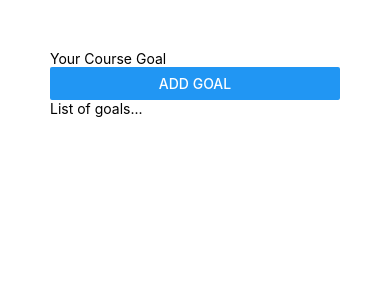
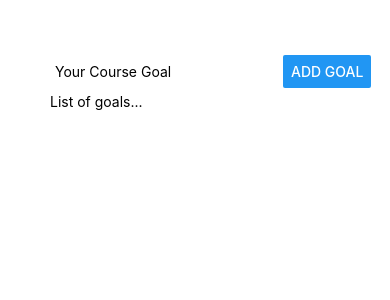
Before and after one commit to KennedyMungai/HelloReactNative, a React Native app: screen / in a window 390 px wide. Shown: the top 300 px of the page. Built offline with nearby package versions, Linux system fonts and the light colour scheme.

Commit message:
Added some styles for the inputContainer

```diff
--- a/App.js
+++ b/App.js
@@ -1,23 +1,29 @@
-import { StatusBar } from "expo-status-bar";
-import { Button, StyleSheet, Text, TextInput, View } from "react-native";
+import { StatusBar } from 'expo-status-bar'
+import { Button, StyleSheet, Text, TextInput, View } from 'react-native'
 
 export default function App() {
 	return (
 		<View style={styles.appContainer}>
-      <View>
-        <TextInput placeholder="Your Course Goal" />
-        <Button title="Add Goal" />
+			<View style={styles.inputContainer}>
+				<TextInput placeholder='Your Course Goal' />
+				<Button title='Add Goal' />
 			</View>
 			<View>
 				<Text>List of goals...</Text>
 			</View>
-      <StatusBar style="auto" />
+			<StatusBar style='auto' />
 		</View>
-  );
+	)
 }
 
 const styles = StyleSheet.create({
 	appContainer: {
-    padding: 50,
+		padding: 50
 	},
-});
+	inputContainer: {
+		flexDirection: 'row',
+		gap: 10,
+		justifyContent: 'space-between',
+		padding: 5
+	}
+})
```
Lines whose indentation alone changed are shown as unchanged.
